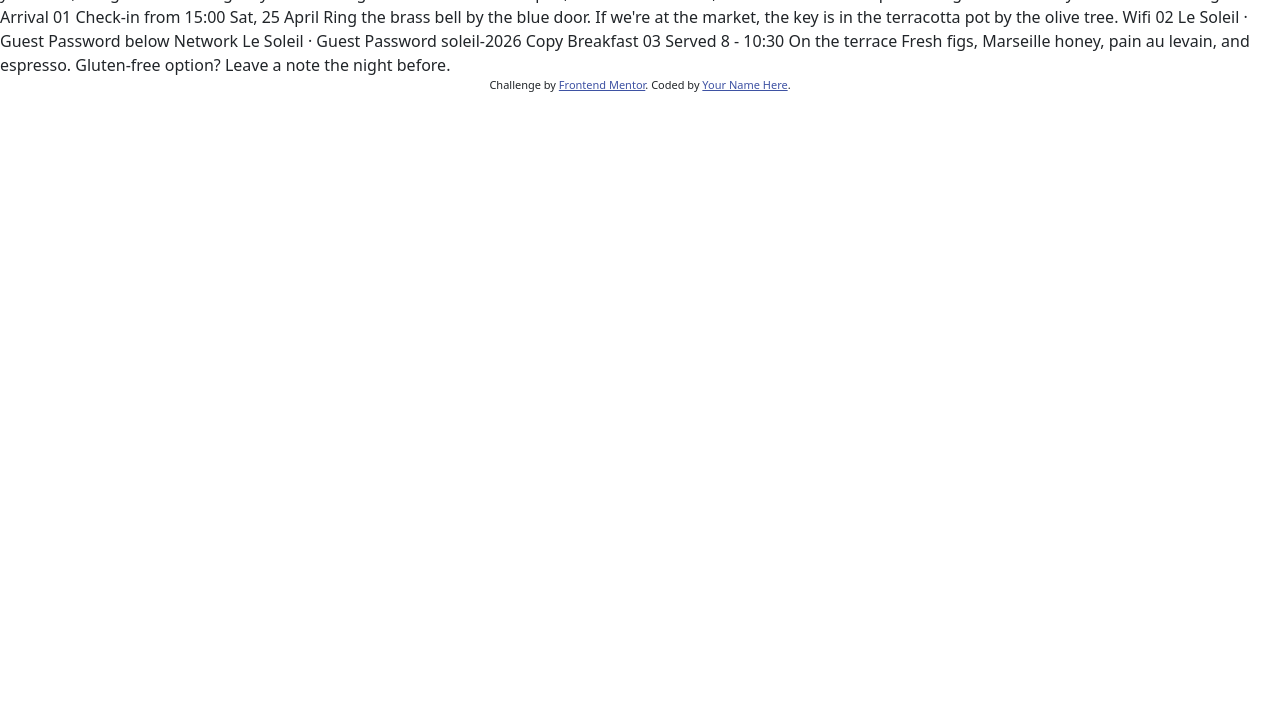
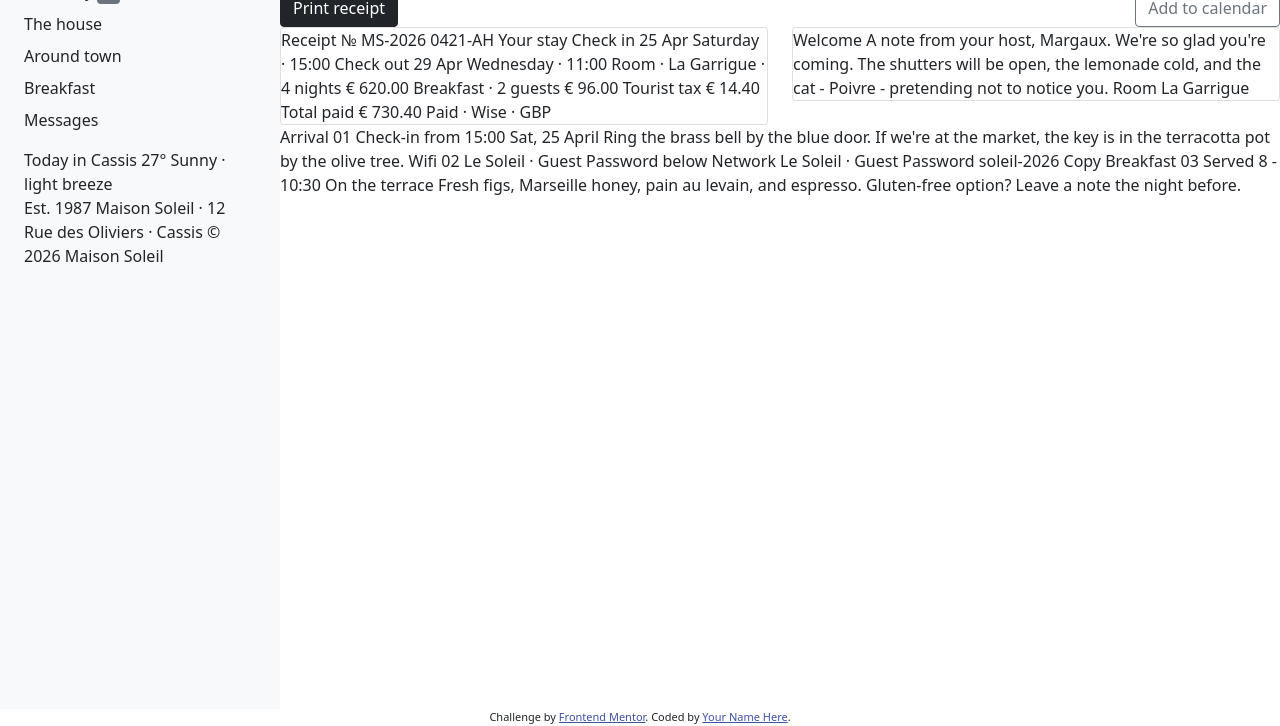
Before and after one commit to selinsenenharsch/hotel-booking-confirmation-page-main, a plain HTML site: page index.html in a window 1280 px wide. Shown: the part 91-817 px from the top of the page. Drawn offline with nearby package versions, Linux system fonts and the light colour scheme; files that its build step writes are made by us from their sources; a web font is replaced by a local one.

Commit message:
add Bootstrap grid rows and columns for receipt and host cards

```diff
--- a/index.html
+++ b/index.html
@@ -6,7 +6,7 @@
   <meta name="viewport" content="width=device-width, initial-scale=1.0">
   <link href="https://cdn.jsdelivr.net/npm/bootstrap@5.0.2/dist/css/bootstrap.min.css" rel="stylesheet"
     integrity="sha384-EVSTQN3/azprG1Anm3QDgpJLIm9Nao0Yz1ztcQTwFspd3yD65VohhpuuCOmLASjC" crossorigin="anonymous">
-  <link rel="stylesheet" href="./css/styles.css">
+  <link rel="stylesheet" href="styles.css">
   <link rel="preconnect" href="https://fonts.googleapis.com">
   <link rel="preconnect" href="https://fonts.gstatic.com" crossorigin>
   <link
@@ -16,54 +16,56 @@
 
   <title>Frontend Mentor | Hotel booking confirmation page</title>
 
-  <style>
-    .attribution {
-      font-size: 0.6875rem;
-      text-align: center;
-    }
 
-    .attribution a {
-      color: hsl(228, 45%, 44%);
-    }
-  </style>
 </head>
 
 <body>
 
-  <!-- Sidebar starts -->
 
-  Maison Soleil
+  <div class="d-flex flex-column flex-lg-row min-vh-100">
 
-  <!-- Guest navigation -->
-  Your stay
-  1
-  The house
-  Around town
-  Breakfast
-  Messages
+    <aside class="sidebar-container p-4">
+      <h2 class="font-serif">Maison Soleil</h2>
 
-  <!-- Local weather -->
+
+      <nav>
+        <ul class="list-unstyled">
+          <li class="mb-2">Your stay <span class="badge bg-secondary">1</span></li>
+          <li class="mb-2">The house</li>
+          <li class="mb-2">Around town</li>
+          <li class="mb-2">Breakfast</li>
+          <li class="mb-2">Messages</li>
+        </ul>
+      </nav>
+
+      <div>
         Today in Cassis
         27°
         Sunny · light breeze
+      </div>
 
+      <footer>
         Est. 1987
         Maison Soleil · 12 Rue des Oliviers · Cassis
         © 2026 Maison Soleil
+      </footer>
 
-  <!-- Sidebar ends -->
+    </aside>
 
-  <!-- Main content starts -->
+    <main>
+      <div>Booking · Confirmed</div>
+      <h1 class="font-serif">Bienvenue, Lucia.</h1>
 
-  Booking · Confirmed
-  Bienvenue, Lucia.
+      <div class="d-flex justify-content-between">
+        <button type="button" class="btn btn-dark">Print receipt</button>
+        <a href="#add-to-calendar" class="btn btn-outline-secondary" role="button">Add to calendar</a>
+      </div>
 
-  Print receipt
-  Add to calendar
 
-  <!-- Booking cards start -->
 
-  <!-- Receipt card -->
+      <div class="row">
+        <div class="col-lg-6">
+          <div class="card">
             Receipt
             № MS-2026
             0421-AH
@@ -90,16 +92,25 @@
 
             Paid · Wise · GBP
             <!-- Barcode image -->
+          </div>
+        </div>
 
-  <!-- Note from host card -->
+        <div class="col-lg-6">
+          <div class="card">
+
             Welcome
             A note from your host, Margaux.
-  We're so glad you're coming. The shutters will be open, the lemonade cold, and the cat - Poivre - pretending not to
+            We're so glad you're coming. The shutters will be open, the lemonade cold, and the cat - Poivre - pretending
+            not
+            to
             notice you.
             Room
             La Garrigue
+          </div>
+        </div>
 
-  <!-- Booking cards end -->
+      </div>
+
 
       <!-- Guest info row starts -->
 
@@ -129,8 +140,8 @@
       Fresh figs, Marseille honey, pain au levain, and espresso. Gluten-free option? Leave a note the night before.
 
       <!-- Guest info row ends -->
-
-  <!-- Main content ends -->
+    </main>
+  </div>
 
   <footer class="attribution">
     Challenge by <a href="https://www.frontendmentor.io?ref=challenge">Frontend Mentor</a>.
--- a/styles.css
+++ b/styles.css
@@ -0,0 +1,19 @@
+ .attribution {
+     font-size: 0.6875rem;
+     text-align: center;
+ }
+
+ .attribution a {
+     color: hsl(228, 45%, 44%);
+ }
+
+ aside {
+     background-color: #f8f9fa;
+     min-width: 280px;
+     min-height: 100vh;
+ }
+
+ main {
+     background-color: #ffffff;
+     flex-grow: 1;
+ }
```
Lines whose indentation alone changed are shown as unchanged.
